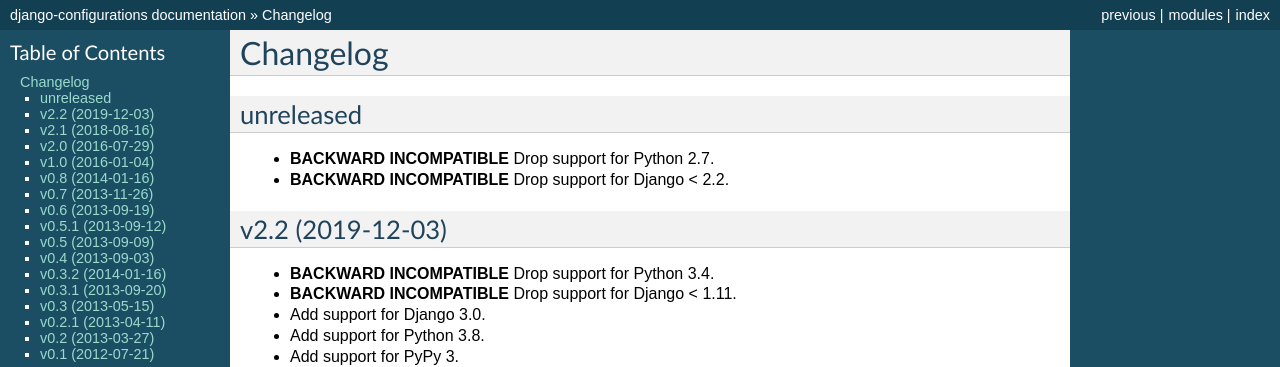
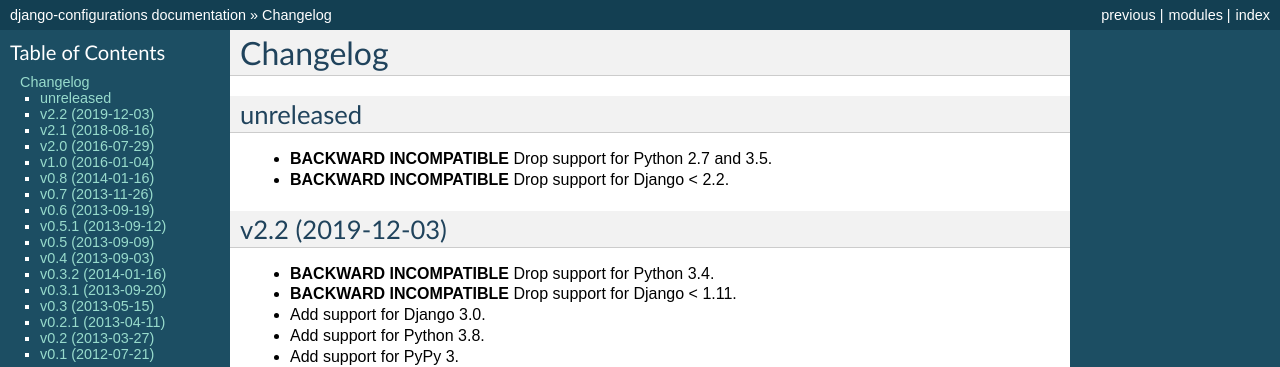
Before and after one commit to jazzband/django-configurations, a Sphinx documentation site: the page built from docs/changes.rst, in a window 1280 px wide and 900 px high. Shown: the top 367 px of the window. Built offline with Sphinx 7.4.7, drawn with Linux system fonts in a browser that asks for light colours.

Commit message:
Drop support for Python 3.5
It has reached its EOL in September 2020, see
https://www.python.org/dev/peps/pep-0478/#release-schedule

```diff
--- a/docs/changes.rst
+++ b/docs/changes.rst
@@ -6,7 +6,7 @@
 unreleased
 ^^^^^^^^^^
 
-- **BACKWARD INCOMPATIBLE** Drop support for Python 2.7.
+- **BACKWARD INCOMPATIBLE** Drop support for Python 2.7 and 3.5.
 
 - **BACKWARD INCOMPATIBLE** Drop support for Django < 2.2.
 
--- a/setup.py
+++ b/setup.py
@@ -52,7 +52,6 @@
         'License :: OSI Approved :: BSD License',
         'Operating System :: OS Independent',
         'Programming Language :: Python',
-        'Programming Language :: Python :: 3.5',
         'Programming Language :: Python :: 3.6',
         'Programming Language :: Python :: 3.7',
         'Programming Language :: Python :: 3.8',
```
Also changed, not shown: 2 other files.
